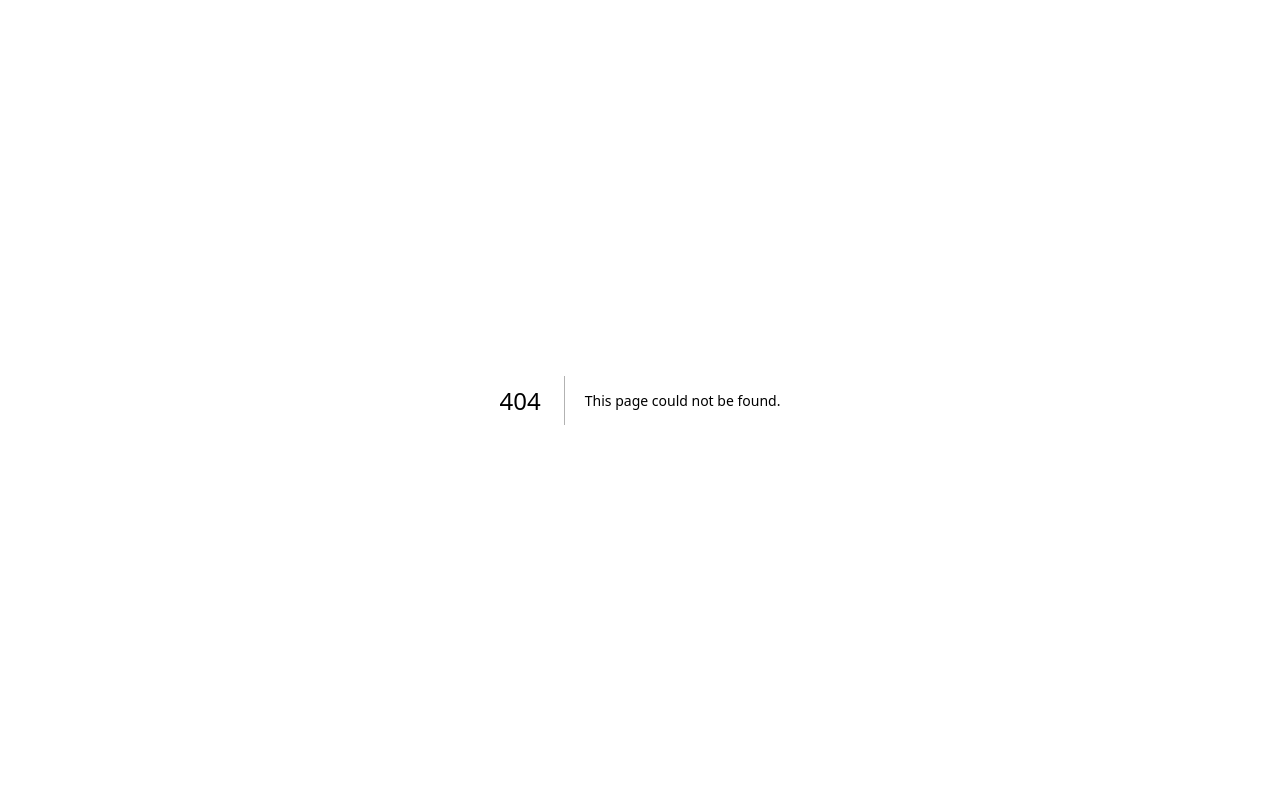
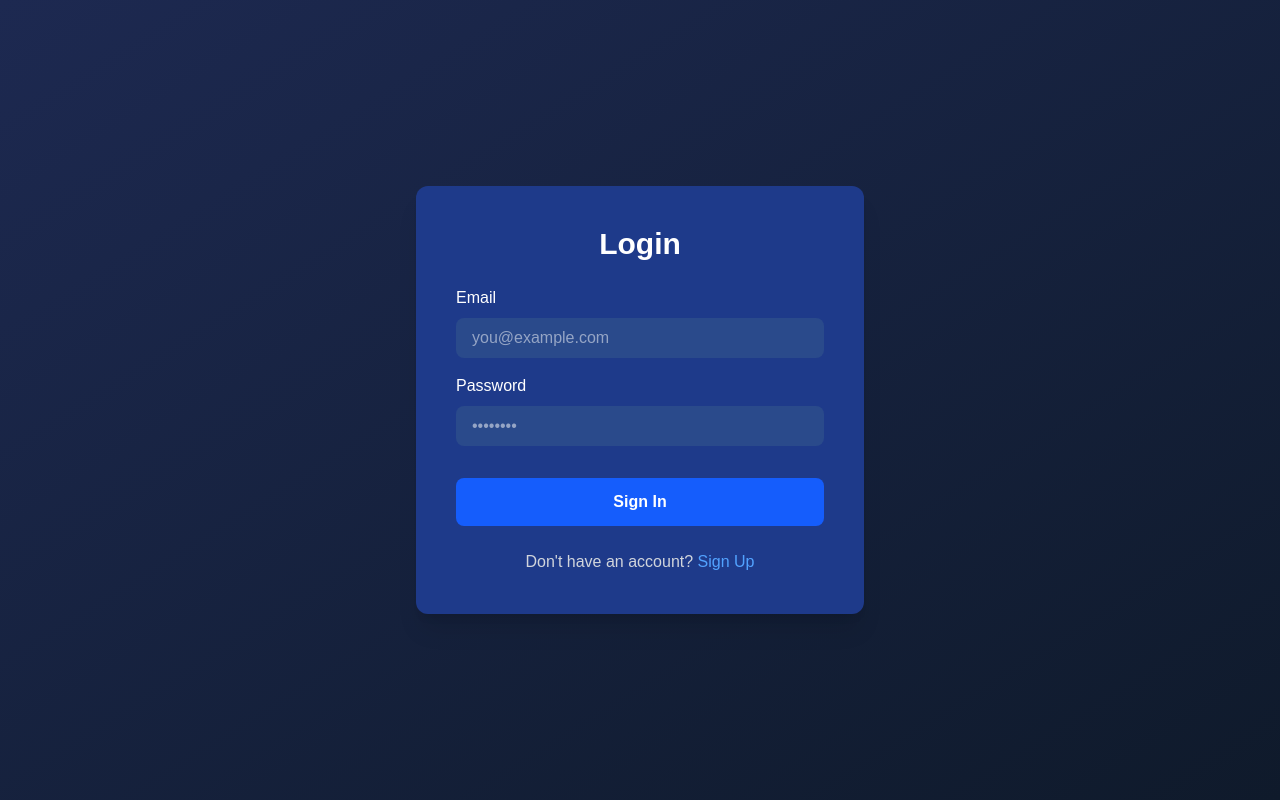
Before and after one commit to sandileSiwundla/BioHealthChain, a Next.js app: page /patients in a window 1280 px wide. Before the commit this address had no page. Built offline with nearby package versions, Linux system fonts and the light colour scheme.

Commit message:
Added patients login.

```diff
--- /dev/null
+++ b/app/patients/page.tsx
@@ -0,0 +1,59 @@
+"use client";
+
+import React, { useState } from "react";
+
+const LoginPage: React.FC = () => {
+  const [email, setEmail] = useState("");
+  const [password, setPassword] = useState("");
+
+  const handleLogin = (e: React.FormEvent) => {
+    e.preventDefault();
+    console.log("Logging in with:", { email, password });
+    // Here you can add authentication logic
+  };
+
+  return (
+    <div className="min-h-screen flex items-center justify-center bg-gradient-to-br from-[#1d2951] to-[#0f1a2b] px-4">
+      <div className="bg-[#1e3a8a] rounded-xl shadow-xl p-10 w-full max-w-md text-white">
+        <h1 className="text-3xl font-bold mb-6 text-center">Login</h1>
+        <form onSubmit={handleLogin} className="space-y-4">
+          <div className="flex flex-col">
+            <label htmlFor="email" className="mb-2 font-medium">Email</label>
+            <input
+              type="email"
+              id="email"
+              value={email}
+              onChange={(e) => setEmail(e.target.value)}
+              placeholder="you@example.com"
+              className="px-4 py-2 rounded-lg bg-[#2a4a8b] text-white focus:outline-none focus:ring-2 focus:ring-blue-500"
+              required
+            />
+          </div>
+          <div className="flex flex-col">
+            <label htmlFor="password" className="mb-2 font-medium">Password</label>
+            <input
+              type="password"
+              id="password"
+              value={password}
+              onChange={(e) => setPassword(e.target.value)}
+              placeholder="••••••••"
+              className="px-4 py-2 rounded-lg bg-[#2a4a8b] text-white focus:outline-none focus:ring-2 focus:ring-blue-500"
+              required
+            />
+          </div>
+          <button
+            type="submit"
+            className="w-full py-3 mt-4 bg-blue-600 rounded-lg font-semibold hover:bg-blue-700 transition"
+          >
+            Sign In
+          </button>
+        </form>
+        <p className="mt-6 text-center text-gray-300">
+          Don't have an account? <a href="#" className="text-blue-400 hover:underline">Sign Up</a>
+        </p>
+      </div>
+    </div>
+  );
+};
+
+export default LoginPage;
--- a/components/ui/FeatureGrid.tsx
+++ b/components/ui/FeatureGrid.tsx
@@ -1,6 +1,7 @@
 "use client";
 
 import { useState } from "react";
+import Link from "next/link";
 
 const Home = () => {
   const [selectedCard, setSelectedCard] = useState<number | null>(null);
@@ -11,13 +12,14 @@ const Home = () => {
       title: "Patients Portal",
       description: "Access your personal medical records securely on BioHealthChain. Apply for access to your health data, view all documents, track your treatment history, and maintain full control over who can access your information.",
       icon: (
-        <svg xmlns="http://www.w3.org/2000/svg" className="h-12 w-12" fill="none" viewBox="0 0 24 24" stroke="currentColor">
+        <svg xmlns="/patients" className="h-12 w-12" fill="none" viewBox="0 0 24 24" stroke="currentColor">
           <path strokeLinecap="round" strokeLinejoin="round" strokeWidth={2} d="M16 7a4 4 0 11-8 0 4 4 0 018 0zM12 14a7 7 0 00-7 7h14a7 7 0 00-7-7z" />
         </svg>
       ),
       color: "blue",
       gradient: "from-blue-500 to-blue-700",
-      buttonText: "Access Records"
+      buttonText: "Access Records",
+      Link: "/patients"
     },
     {
       id: 2,
@@ -30,7 +32,9 @@ const Home = () => {
       ),
       color: "green",
       gradient: "from-green-500 to-green-700",
-      buttonText: "Provider Login"
+      buttonText: "Provider Login",
+      Link: "/patients"
+
     },
     {
       id: 3,
@@ -43,7 +47,9 @@ const Home = () => {
       ),
       color: "purple",
       gradient: "from-purple-500 to-purple-700",
-      buttonText: "Manage Prescriptions"
+      buttonText: "Manage Prescriptions",
+      Link: "/patients"
+
     }
   ];
 
@@ -115,6 +121,7 @@ const Home = () => {
                   </p>
 
                   {/* CTA Button */}
+                  <Link href={feature.Link}>
                   <button className={`w-full py-3 rounded-lg font-semibold transition-all duration-300 ${
                     selectedCard === feature.id ?
                     'bg-white text-blue-800 hover:bg-blue-50' :
@@ -122,6 +129,7 @@ const Home = () => {
                   }`}>
                     {feature.buttonText}
                   </button>
+                  </Link>
                 </div>
 
                 {/* Expand hint */}
```
